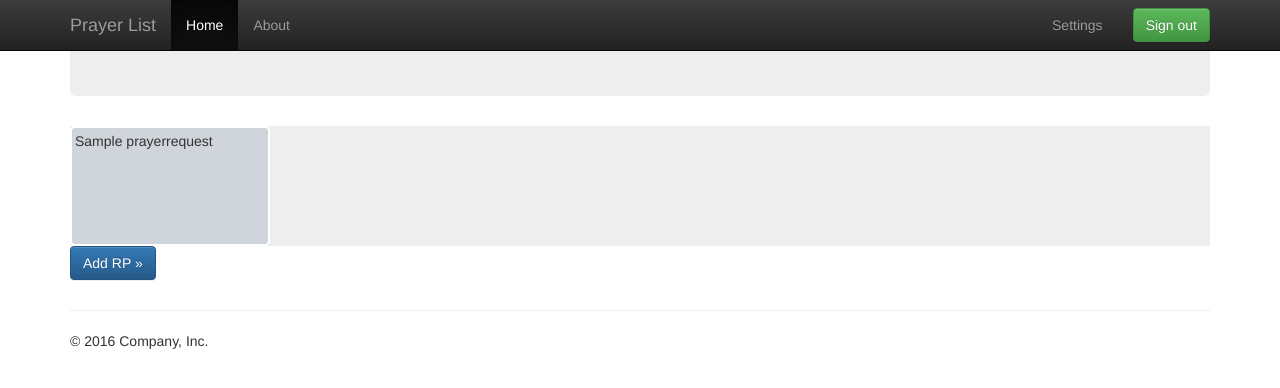
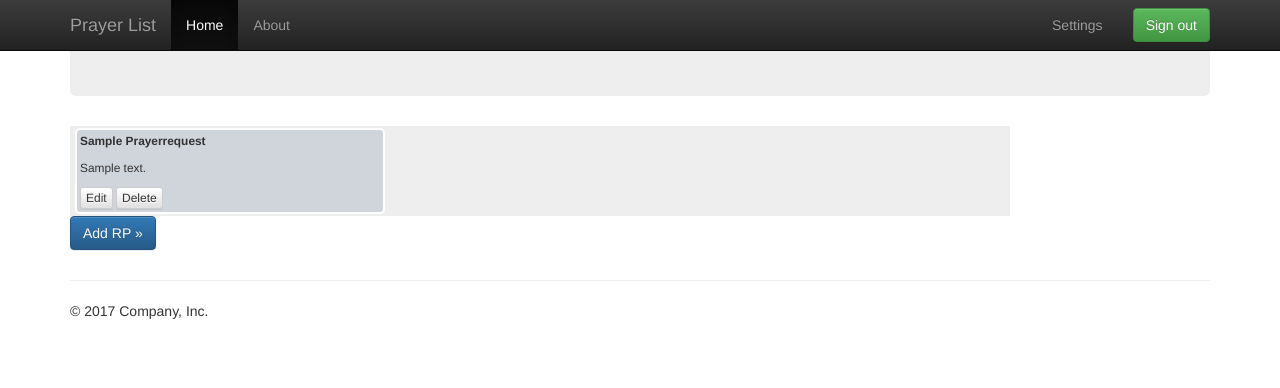
Before and after one commit to die2live/prayerlist, a Django app: page /prayer/ in a window 1280 px wide. Shown: the top 388 px of the page. Run offline with Django 3.2, Linux system fonts and the light colour scheme; a user stored in the database is signed in; tables that the repository leaves empty hold one stand-in row (values such as "Sample post"); some libraries are stand-ins or nearby versions.

Commit message:
display prs as tiles

```diff
--- a/src/prayerlistapp/templates/index.html
+++ b/src/prayerlistapp/templates/index.html
@@ -6,7 +6,14 @@
     <div class="col-md-12">
       <div class="grid">
         {% for pr in prayer_requests %}
-          <div class="grid-item">{{ pr.title }}</div>
+          <div class="grid-item pr small">
+            <p class="pr-title text-capitalize"><strong>{{ pr.title }}</strong></p>
+            <p class="pr-description">{{ pr.description }}</p>
+            <div class="pr-mng">
+              <button type="button" class="btn btn-default btn-xs">Edit</button>
+              <button type="button" class="btn btn-default btn-xs">Delete</button>
+            </div>
+          </div>
         {% endfor %}
       </div>
       <p><a class="btn btn-primary" href="/prayer/create/" role="button">Add RP &raquo;</a></p>
@@ -21,7 +28,7 @@
 
       $('.grid').masonry({
         itemSelector: '.grid-item',
-        columnWidth: 200,
+        columnWidth: 310,
         percentPosition: true
       });
 
--- a/src/prayerlistapp/templates/layout.html
+++ b/src/prayerlistapp/templates/layout.html
@@ -26,7 +26,8 @@
       * {box-sizing: border-box;}
       .grid {
         background: #EEE;
-        max-width: 1200px;
+        max-width: 940px;
+        padding: 2px 5px;
       }
       .grid:after {
         content: '';
@@ -34,8 +35,8 @@
         clear: both;
       }
       .grid-item {
-        width: 200px;
-        height: 120px;
+        width: 310px;
+        height: auto;
         float: left;
         background: #d0d4db;
         border: 2px solid #FFF;
@@ -88,7 +89,7 @@
       <hr>
 
       <footer>
-        <p>&copy; 2016 Company, Inc.</p>
+        <p>&copy; 2017 Company, Inc.</p>
       </footer>
     </div> <!-- /container -->
 
```
